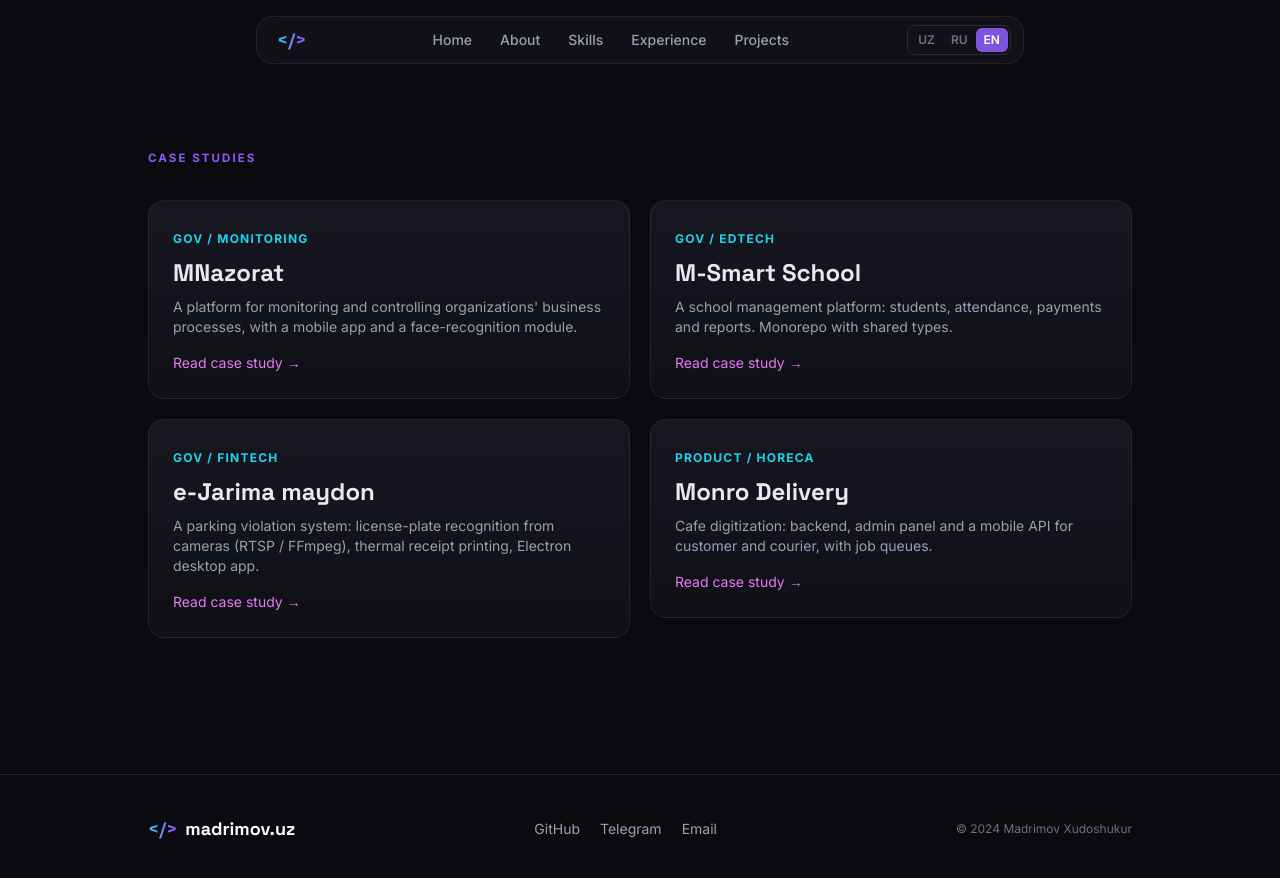
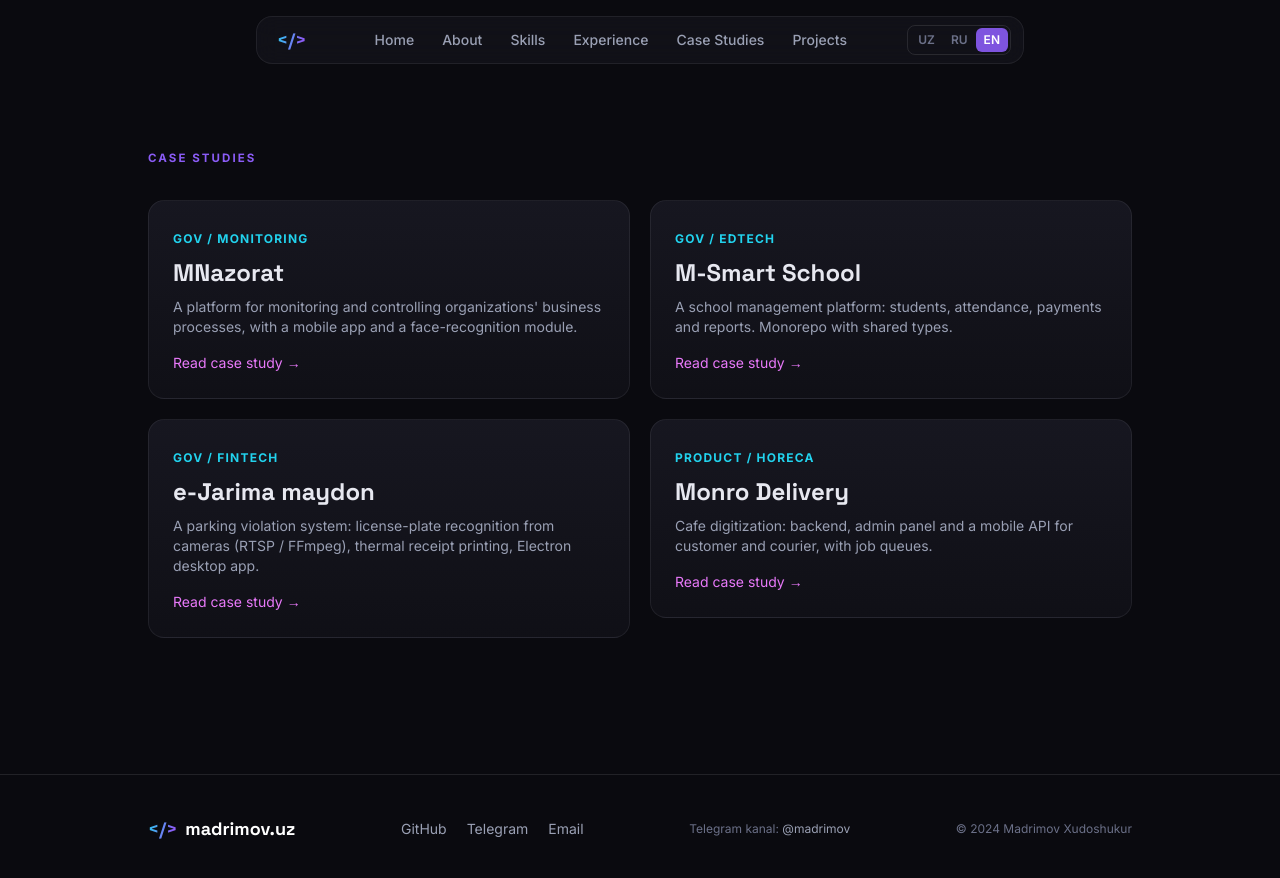
Before and after one commit to madrimovDev/portfolio-next, a Next.js app: page /en/case-studies in a window 1280 px wide. Shown: the top 878 px of the page. Built offline with nearby package versions, Linux system fonts and the light colour scheme.

Commit message:
feat(nav): add Case Studies menu item + Telegram CTA in footer
Co-Authored-By: Claude Opus 4.8 (1M context) <noreply@anthropic.com>

```diff
--- a/src/components/footer/footer.tsx
+++ b/src/components/footer/footer.tsx
@@ -30,6 +30,18 @@ export default function Footer() {
 				</div>
 
 				<p className="text-xs text-soft">
+					Telegram kanal:{" "}
+					<Link
+						href="https://t.me/madrimov"
+						target="_blank"
+						rel="noopener"
+						className="text-muted hover:text-white transition-colors"
+					>
+						@madrimov
+					</Link>
+				</p>
+
+				<p className="text-xs text-soft">
 					© {new Date().getFullYear()} Madrimov Xudoshukur
 				</p>
 			</div>
--- a/src/dict/en.json
+++ b/src/dict/en.json
@@ -5,6 +5,7 @@
       { "href": "/#about", "title": "About" },
       { "href": "/#skills", "title": "Skills" },
       { "href": "/#experience", "title": "Experience" },
+      { "href": "/case-studies", "title": "Case Studies" },
       { "href": "/portfolio", "title": "Projects" }
     ],
     "header": {
--- a/src/dict/ru.json
+++ b/src/dict/ru.json
@@ -5,6 +5,7 @@
       { "href": "/#about", "title": "Обо мне" },
       { "href": "/#skills", "title": "Навыки" },
       { "href": "/#experience", "title": "Опыт" },
+      { "href": "/case-studies", "title": "Кейсы" },
       { "href": "/portfolio", "title": "Проекты" }
     ],
     "header": {
--- a/src/dict/uz.json
+++ b/src/dict/uz.json
@@ -5,6 +5,7 @@
       { "href": "/#about", "title": "Men haqimda" },
       { "href": "/#skills", "title": "Ko'nikmalar" },
       { "href": "/#experience", "title": "Tajriba" },
+      { "href": "/case-studies", "title": "Case Studies" },
       { "href": "/portfolio", "title": "Loyihalar" }
     ],
     "header": {
```
